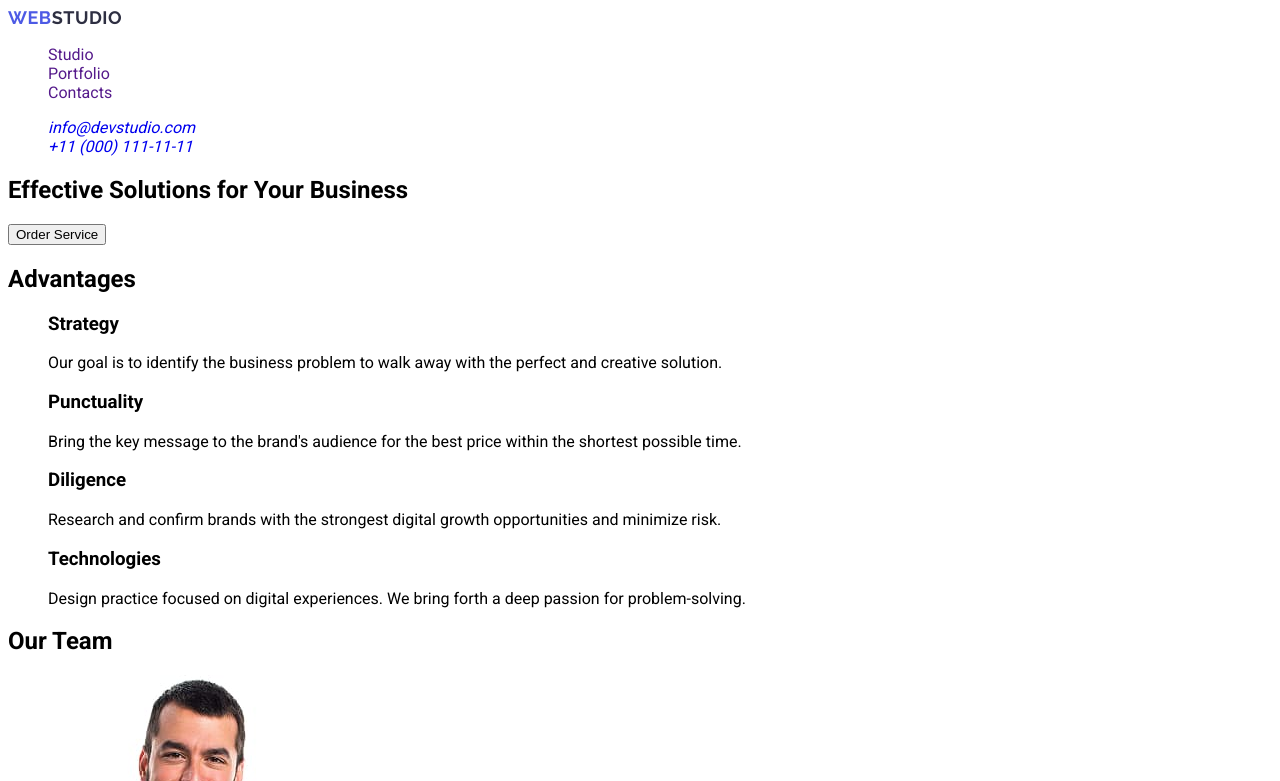
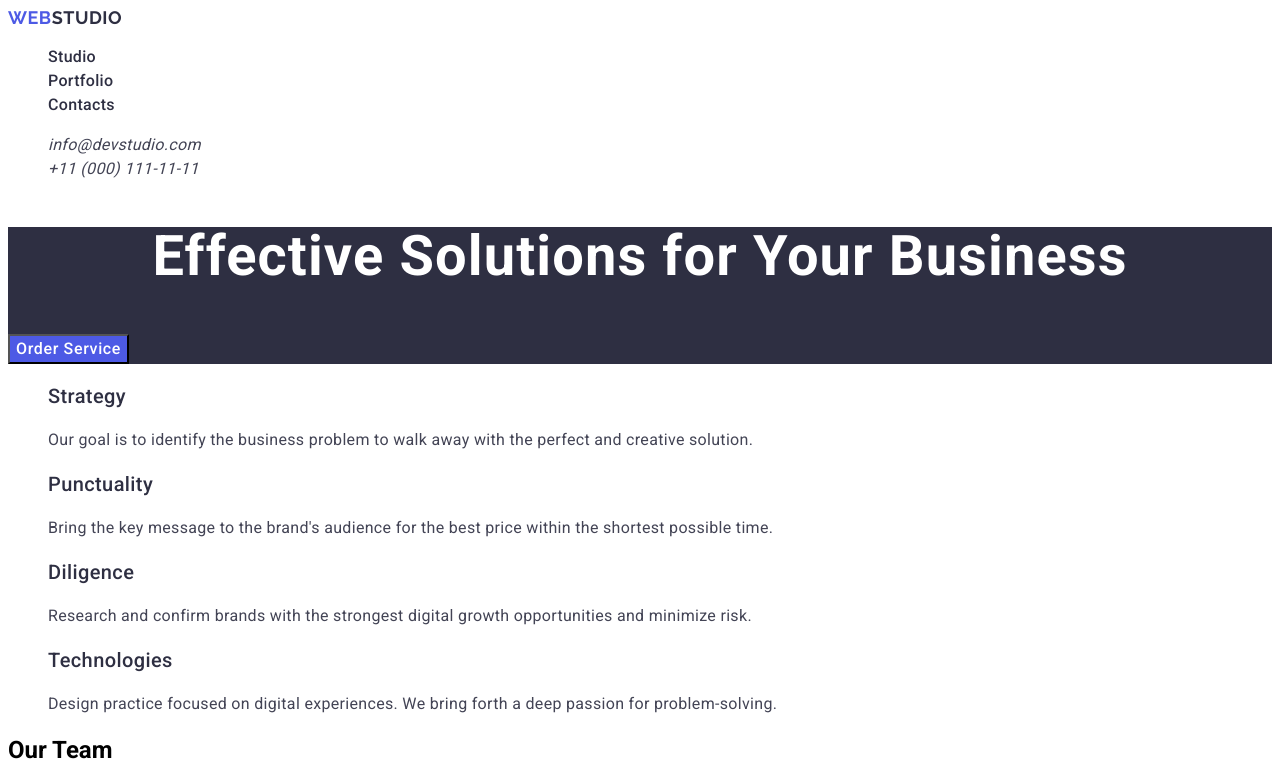
Before and after one commit to SexBlender/goit-markup-hw-02, a plain HTML site: page index.html in a window 1280 px wide. Shown: the top 781 px of the page. Drawn offline with Linux system fonts and the light colour scheme.

Commit message:
change css file

```diff
--- a/css/styles.css
+++ b/css/styles.css
@@ -1,7 +1,6 @@
 body {
   font-family: "Roboto", sans-serif;
 }
-
 
 ul {
   list-style-type: none;
@@ -11,6 +10,7 @@ a {
   text-decoration: none;
 }
 
+/* HEADER */
 .header-logo {
   font-family: "raleway", sans-serif;
   font-weight: 700;
@@ -24,3 +24,80 @@ color: #4d5ae5;
 .header-logo-navy {
   color: #2e2f42;
 }
+
+.header-menu-link {
+  font-weight: 500;
+  font-size: 16px;
+  line-height: 1.5;
+  letter-spacing: 0.02em;
+  color: #2e2f42;
+}
+
+.header-menu-item {
+}
+.header-menu-link {
+  font-weight: 500;
+  font-size: 16px;
+  line-height: 1.5;
+  letter-spacing: 0.02em;
+  color: #2e2f42;
+}
+
+.header-contacts {
+}
+.header-contacts-iteml {
+}
+.header-contacts-link {
+  font-weight: 400;
+  font-size: 16px;
+  line-height: 1.5;
+  letter-spacing: 0.02em;
+  color: #434455;
+}
+
+/* HERO */
+.hero {
+  background-color: #2e2f42;
+}
+
+.hero-title {
+  font-weight: 700;
+  font-size: 56px;
+  line-height: 1.07;
+  letter-spacing: 0.02em;
+  text-align: center;
+  color: #fff;
+}
+
+.hero-button {
+  font-family: inherit;
+  font-weight: 500;
+  font-size: 16px;
+  line-height: 1.5;
+  letter-spacing: 0.04em;
+  color: #fff;
+  background-color: #4d5ae5;
+}
+
+.features {
+}
+.features-title {
+}
+.features-list {
+}
+.features-item {
+}
+.features-subtitle {
+  font-weight: 500;
+  font-size: 20px;
+  line-height: 1.2;
+  letter-spacing: 0.02em;
+  color: #2e2f42;
+}
+
+.features-text {
+  font-size: 16px;
+  line-height: 1.5;
+  letter-spacing: 0.02em;
+  color: #434455;
+}
--- a/index.html
+++ b/index.html
@@ -26,12 +26,12 @@
       </address>
     </header>
     <main>
-      <section>
+      <section class="hero">
         <h1 class="hero-title">Effective Solutions for Your Business</h1>
         <button class="hero-button" type="button">Order Service</button>
       </section>
-      <section>
-        <h2 class="features-title"> Advantages </h2>
+      <section class="features">
+        <h2 hidden class="features-title"> Advantages </h2>
         <ul class="features-list">
           <li class="features-item">
             <h3 class="features-subtitle">Strategy</h3>
@@ -63,7 +63,7 @@
           </li>
         </ul>
       </section>
-      <section>
+      <section class="team">
         <h2 class="team-title">Our Team</h2>
         <ul class="team-list">
           <li class="team-item">
@@ -103,7 +103,7 @@
             <p class="team-text">UI Designer</p>
           </li>
         </ul>
-        <section>
+        <section class="portfolio">
           <h2 class="portfolio-title">Our Portfolio</h2>
           <ul class="portfolio-list">
             <li class="portfolio-item">
```
Lines whose indentation alone changed are shown as unchanged.
